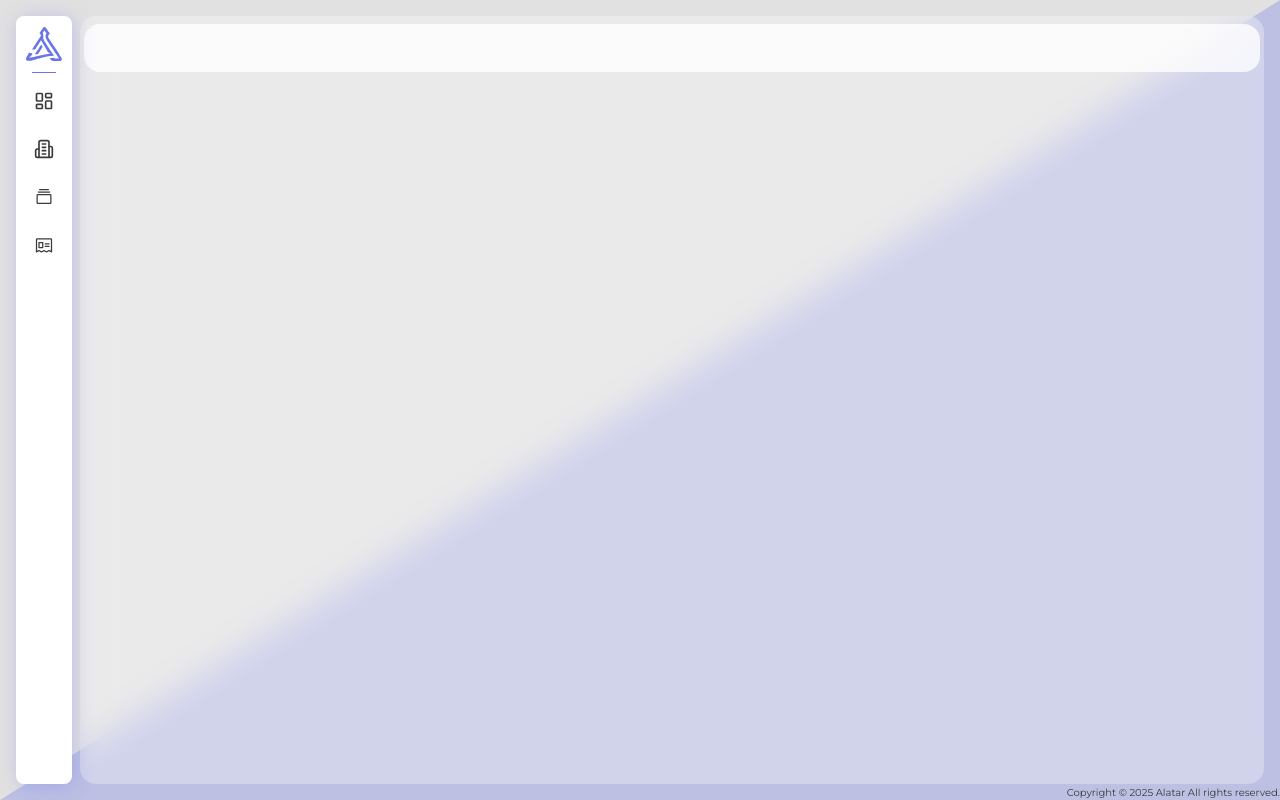
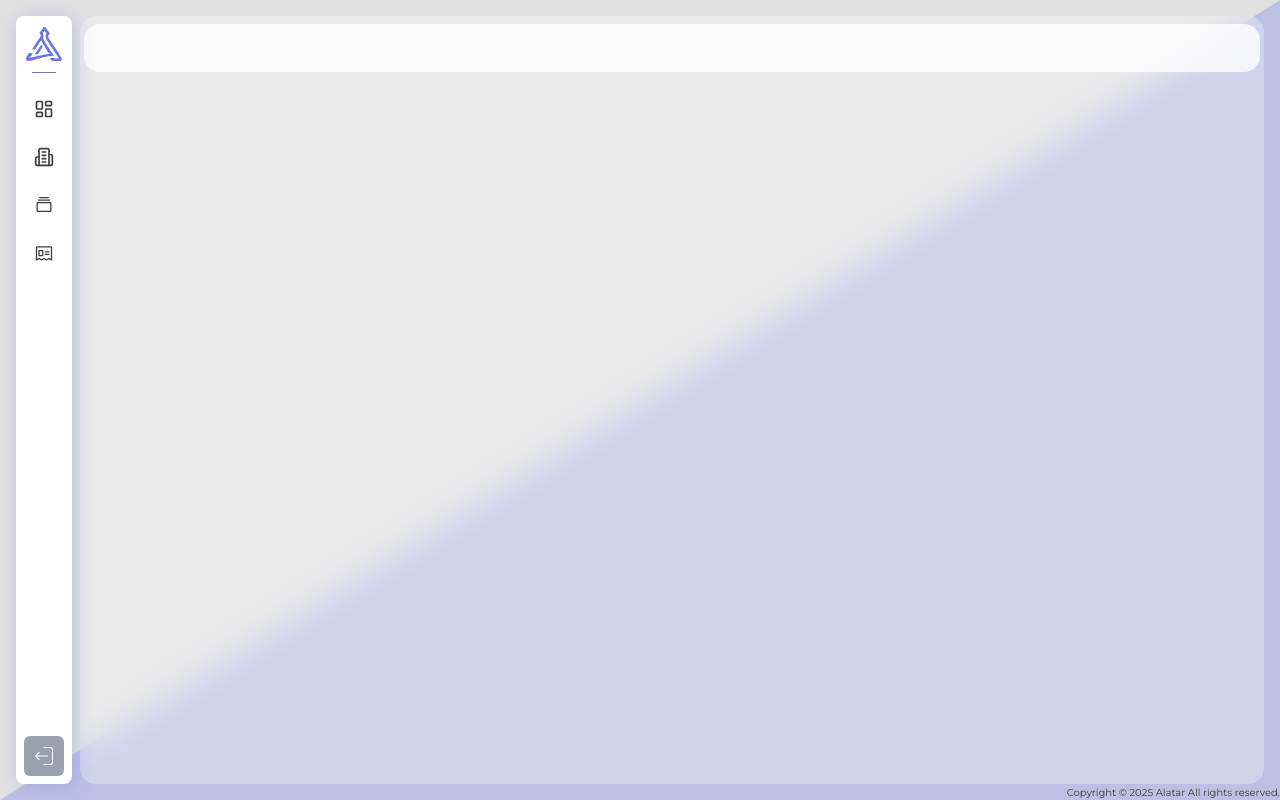
Before and after one commit to Agni-ayoub/Alatar-v1.2, a React (Vite) app: page / in a window 1280 px wide. Built offline with nearby package versions, Linux system fonts and the light colour scheme.

Commit message:
sidenvlogout section sidenavbottom component

```diff
--- a/src/components/sideNav/fragments/sideNavBody.tsx
+++ b/src/components/sideNav/fragments/sideNavBody.tsx
@@ -42,7 +42,7 @@ interface SideNavProps {
 const SideNavBody = ({ routes = [], isOpen, isLocked }: SideNavProps): JSX.Element => {
     return (
         <nav
-            className="flex-1 flex flex-col text-primary gap-2"
+            className="flex-1 shrink-0 py-2 flex flex-col text-primary gap-2"
             role="navigation"
             aria-label="Sidebar Navigation"
         >
--- /dev/null
+++ b/src/components/sideNav/fragments/sideNavButton.tsx
@@ -0,0 +1,62 @@
+import classNames from "classnames";
+import { JSX } from "react";
+import { CiLogout } from "react-icons/ci";
+
+/**
+ * SideNavBottom component represents the bottom section of the sidebar,
+ * typically used for the logout button. It adapts to the sidebar's open
+ * or closed state, showing or hiding text accordingly.
+ *
+ * @prop {boolean} isOpen - Controls whether the sidebar is expanded.
+ * @prop {boolean} isLocked - Determines if the sidebar is locked open.
+ */
+interface SideNavBottomProps {
+    isOpen: boolean;
+    isLocked: boolean;
+}
+
+/**
+ * Renders the logout button inside the sidebar.
+ * The button expands when the sidebar is open or locked and collapses when closed.
+ *
+ * @param {SideNavBottomProps} props - Component properties.
+ * @returns {JSX.Element} The rendered component.
+ */
+const SideNavBottom = ({ isOpen, isLocked }: SideNavBottomProps) : JSX.Element => {
+    return (
+        <div
+            className="h-10 flex shrink-0 items-center"
+            role="navigation" // Declares this section as part of the navigation
+            aria-label="Sidebar bottom section" // Provides an accessible label for screen readers
+        >
+            <button
+                className="bg-gray-400 overflow-hidden flex items-center rounded-md h-full w-full text-white group"
+                aria-label="Logout" // Provides a meaningful label for the button
+            >
+                {/* Logout Icon */}
+                <span
+                    className="flex shrink-0 items-center justify-center w-10 h-full"
+                    aria-hidden="false" // Icon is always visible, so it should be accessible
+                >
+                    <CiLogout className="text-2xl" />
+                </span>
+
+                {/* Logout Text (Hidden when sidebar is closed) */}
+                <span
+                    className={classNames(
+                        "group-hover:pl-2 group-active:pl-3 whitespace-nowrap transition-all duration-300 font-semibold h-full flex items-center tracking-[.2rem]",
+                        {
+                            "invisible opacity-0 -translate-x-8": !(isOpen || isLocked), // Hide text if sidebar is collapsed
+                            "translate-x-2 visible opacity-100": isOpen || isLocked, // Show text if sidebar is open or locked
+                        }
+                    )}
+                    aria-hidden={!(isOpen || isLocked) ? "true" : "false"} // Hide from screen readers if collapsed
+                >
+                    Logout
+                </span>
+            </button>
+        </div>
+    );
+};
+
+export default SideNavBottom;
--- a/src/components/sideNav/sideNav.tsx
+++ b/src/components/sideNav/sideNav.tsx
@@ -4,6 +4,7 @@ import logo from "../../assets/logo/favicon.svg"
 import SideNavHeader from "./fragments/sideNavHeader";
 import SideNavBody from "./fragments/sideNavBody";
 import routes from "../../master/routes.json"
+import SideNavBottom from "./fragments/sideNavButton";
 
 type SideNavProps = React.HTMLAttributes<HTMLDivElement> & {
     isOpen: boolean;
@@ -54,6 +55,11 @@ const SideNav : React.FC<SideNavProps> = ({
                 isOpen={isOpen}
             />
 
+            {/* Bottom */}
+            <SideNavBottom
+                isLocked={isLocked}
+                isOpen={isOpen}
+            />
         </div>
     )
 }
--- a/src/index.css
+++ b/src/index.css
@@ -55,3 +55,13 @@ body::after{
     right: 0;
     font-size: x-small;
 }
+
+button{
+    cursor: pointer;
+}
+button:hover{
+    opacity: .8;
+}
+button:active{
+    opacity: .7;
+}
```
